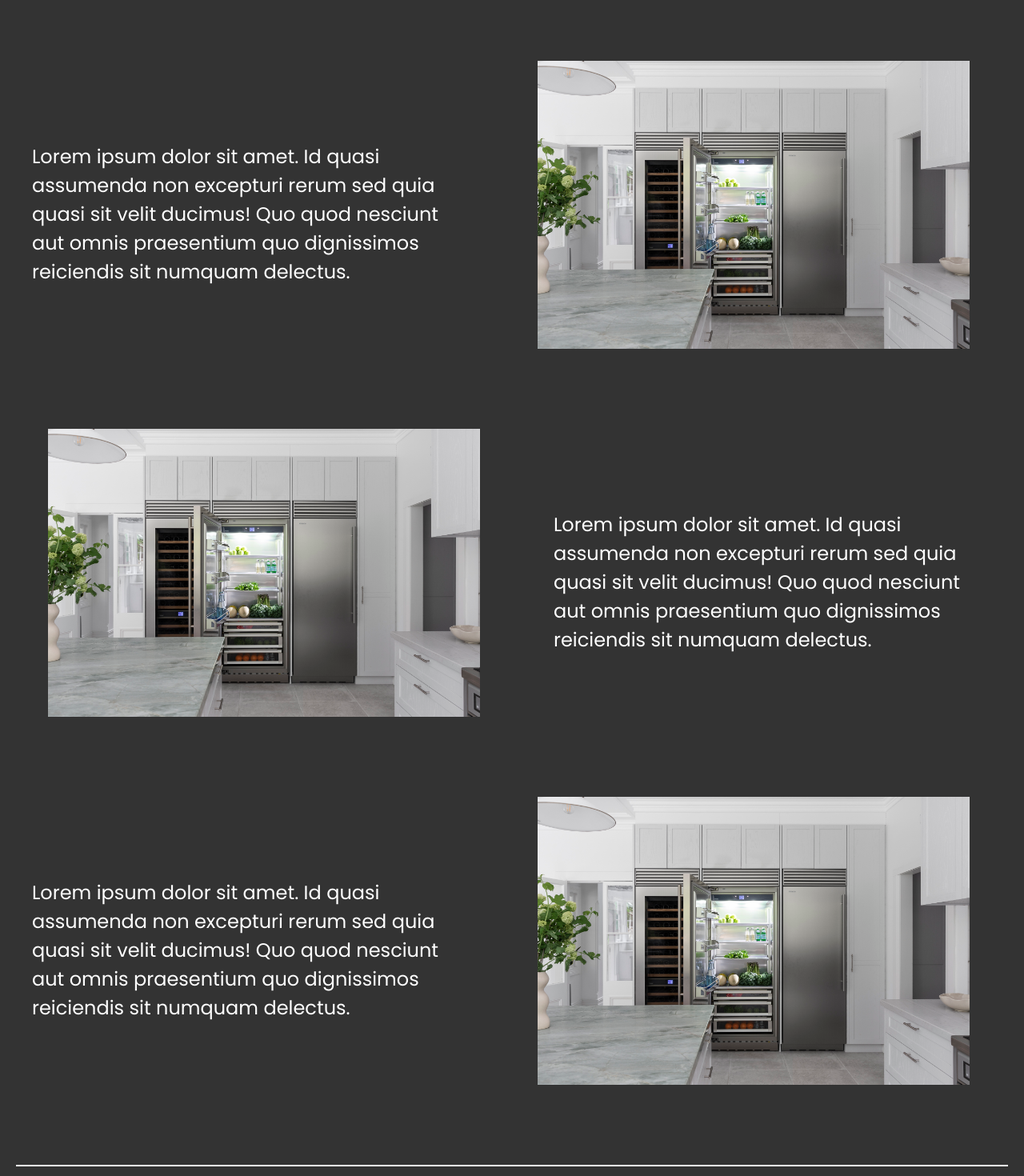
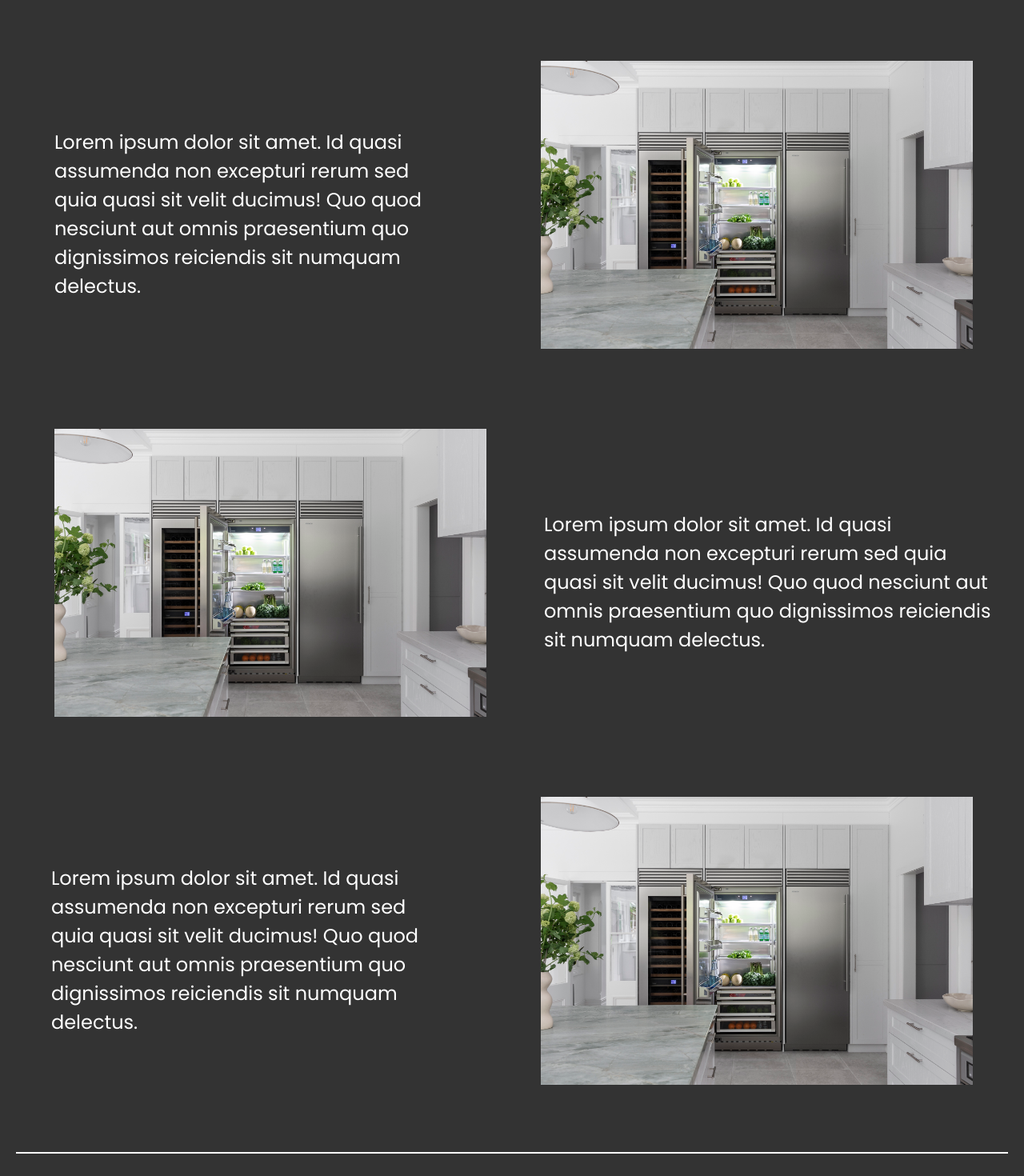
Before and after one commit to rocolusso/webcoder-test-challange-next, a Next.js app: page / in a window 1280 px wide. Shown: the part 920-2390 px from the top of the page at 80% size. Built offline with nearby package versions, Linux system fonts and the light colour scheme.

Commit message:
fixed Services block sizes

```diff
--- a/src/components/Services.tsx
+++ b/src/components/Services.tsx
@@ -12,7 +12,7 @@ const Services = () => {
 
                      <div className='item_block py-20 flex flex-row flex-wrap items-center gap-18' >
                          <div className={'flex justify-center'}>
-                             <div className={'pl-10'}>
+                             <div className={'pl-12'}>
                                  <Image
                                      className={'item_img'}
                                      src={serviceItemImg}
@@ -34,14 +34,14 @@ const Services = () => {
 
                      <div className='item_block py-5 flex flex-row flex-wrap items-center gap-18' >
                          <div className={'px-5 item_description text-white flex flex-col justify-center w-full sm:max-w-[560px]'}>
-                             <p className={'pt-6 services_heading_paragraph'}>
+                             <p className={'pt-6 services_heading_paragraph ml-7'}>
                                  Lorem ipsum dolor sit amet. Id quasi assumenda non excepturi rerum sed quia quasi
                                  sit velit ducimus! Quo quod nesciunt aut omnis praesentium quo dignissimos
                                  reiciendis sit numquam delectus.
                              </p>
                          </div>
                          <div className={'flex justify-center'}>
-                             <div className={'ml-5'}>
+                             <div className={'ml-6'}>
                                  <Image
                                      className={'item_img'}
                                      src={aboutBg}
@@ -56,7 +56,7 @@ const Services = () => {
 
                      <div className='item_block py-20 flex flex-row flex-wrap items-center gap-18' >
                          <div className={'flex justify-center'}>
-                             <div className={'ml-10'}>
+                             <div className={'ml-12'}>
                                  <Image
                                      className={'item_img'}
                                      src={aboutBg}
@@ -66,7 +66,7 @@ const Services = () => {
                                  />
                              </div>
                          </div>
-                         <div className={'px-5 item_description text-white flex flex-col justify-center w-full sm:max-w-[560px]'}>
+                         <div className={' item_description text-white flex flex-col justify-center w-full sm:max-w-[560px]'}>
                              <p className={'pt-6 services_heading_paragraph'}>
                                  Lorem ipsum dolor sit amet. Id quasi assumenda non excepturi rerum sed quia quasi
                                  sit velit ducimus! Quo quod nesciunt aut omnis praesentium quo dignissimos
@@ -77,14 +77,14 @@ const Services = () => {
 
                      <div className='item_block py-5 flex flex-row flex-wrap items-center gap-18' >
                          <div className={'px-5 item_description text-white flex flex-col justify-center w-full sm:max-w-[560px]'}>
-                             <p className={'pt-6 services_heading_paragraph'}>
+                             <p className={'pt-6 services_heading_paragraph ml-6'}>
                                  Lorem ipsum dolor sit amet. Id quasi assumenda non excepturi rerum sed quia quasi
                                  sit velit ducimus! Quo quod nesciunt aut omnis praesentium quo dignissimos
                                  reiciendis sit numquam delectus.
                              </p>
                          </div>
                          <div className={'flex justify-center'}>
-                             <div className={'ml-5'}>
+                             <div className={'ml-6'}>
                                  <Image
                                      className={'item_img'}
                                      src={aboutBg}
@@ -97,8 +97,8 @@ const Services = () => {
                      </div>
 
                  </div>
-                <div className={'border border-white mt-20 overflow-hidden'}/>
-                <div className={'py-20 flex flex-col items-center'}>
+                <div className={'border border-white mt-16  overflow-hidden'}/>
+                <div className={'py-20 mt-4 flex flex-col items-center'}>
                     <Image
                         className={'video_img'}
                         src={videoImg}
```
